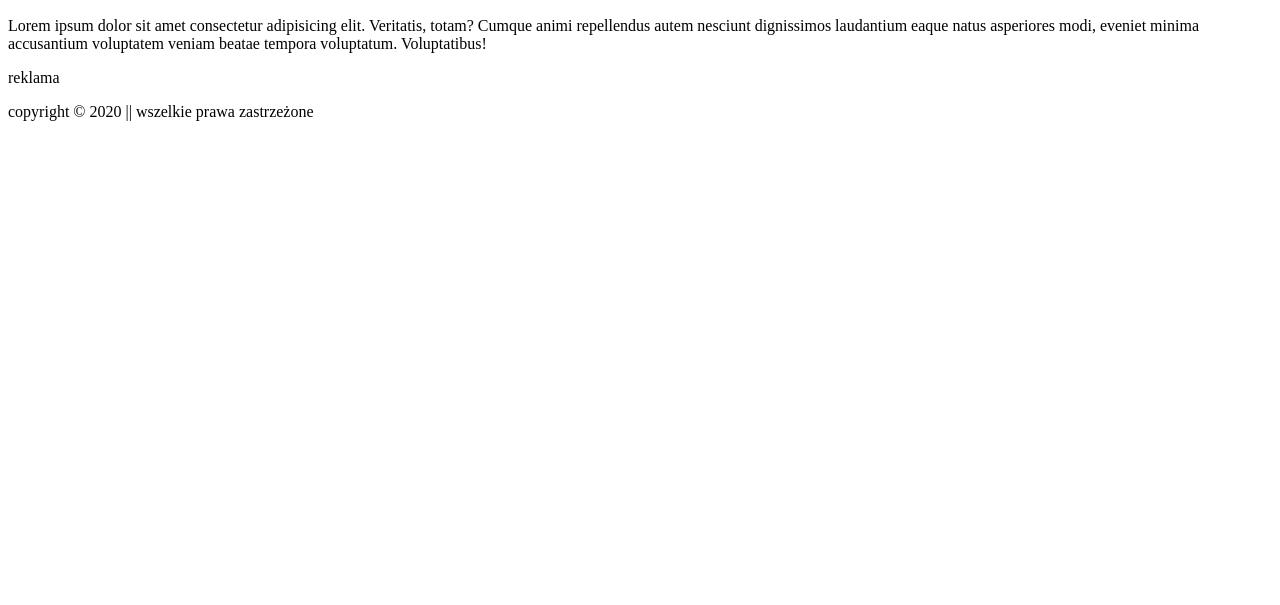
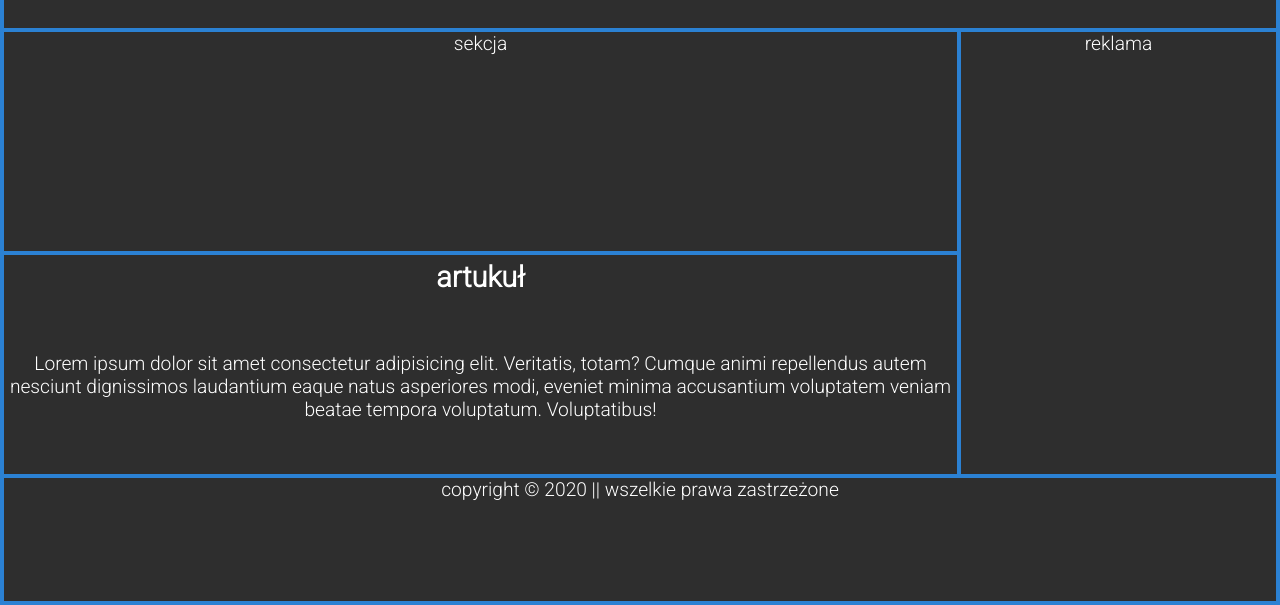
Before and after one commit to JanHrybZSTI/grid, a plain HTML site: page index.html in a window 1280 px wide. Shown: the part 195-800 px from the top of the page. Drawn offline with Linux system fonts and the light colour scheme; the site is published under a folder, as on GitHub Pages, so addresses that start at the root find nothing.

Commit message:
poprawki v2

```diff
--- a/index.html
+++ b/index.html
@@ -4,7 +4,7 @@
     <meta charset="UTF-8" />
     <meta name="viewport" content="width=device-width, initial-scale=1.0" />
     <title>Grid-cwiczenie</title>
-    <link rel="stylesheet" href="/CSSfiles/main.css" />
+    <link rel="stylesheet" href="main.css" />
     <link rel="preconnect" href="https://fonts.gstatic.com" />
     <link
       href="https://fonts.googleapis.com/css2?family=Roboto:wght@300&display=swap"
```
Also changed, not shown: main.css (renamed from CSSfiles/main.css).
